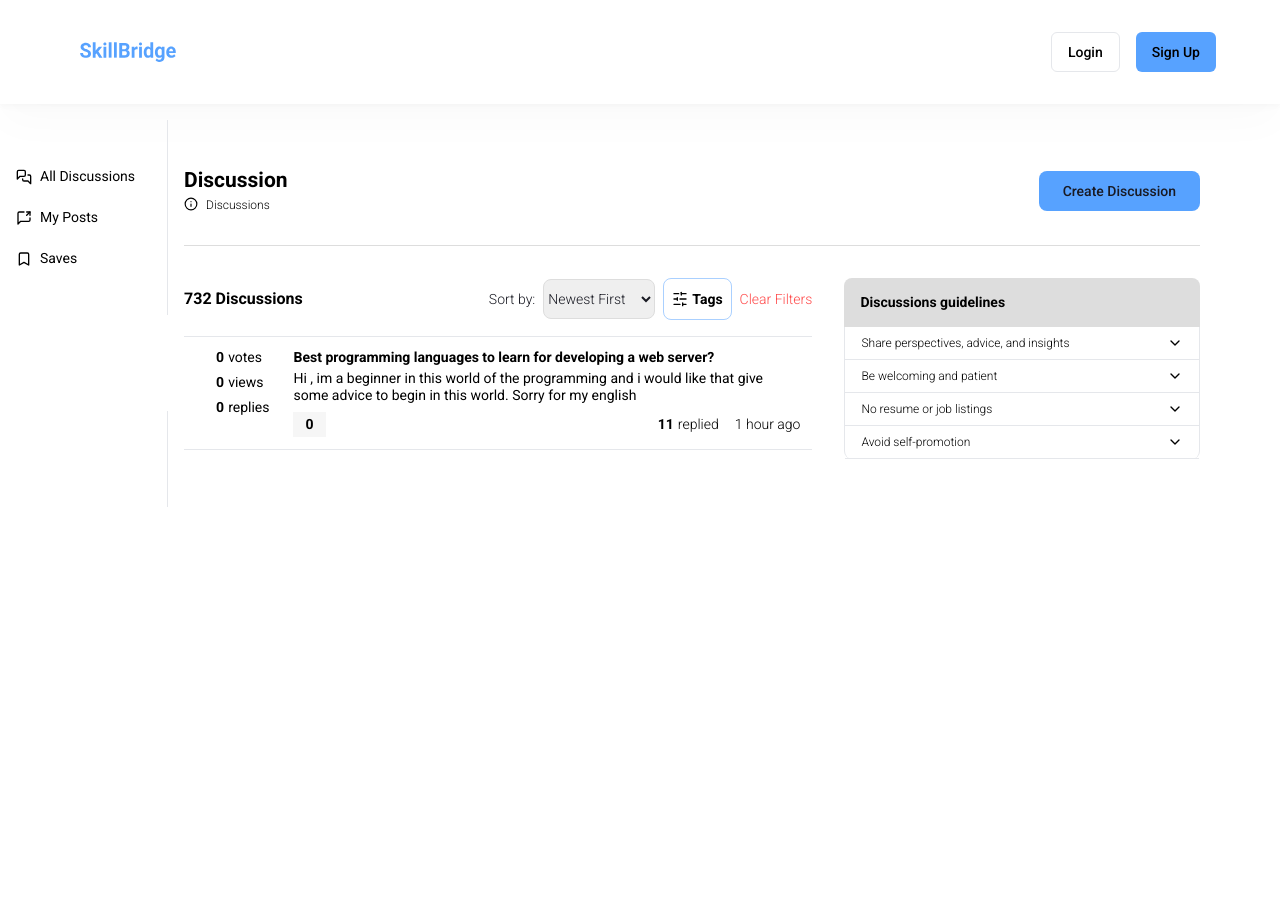
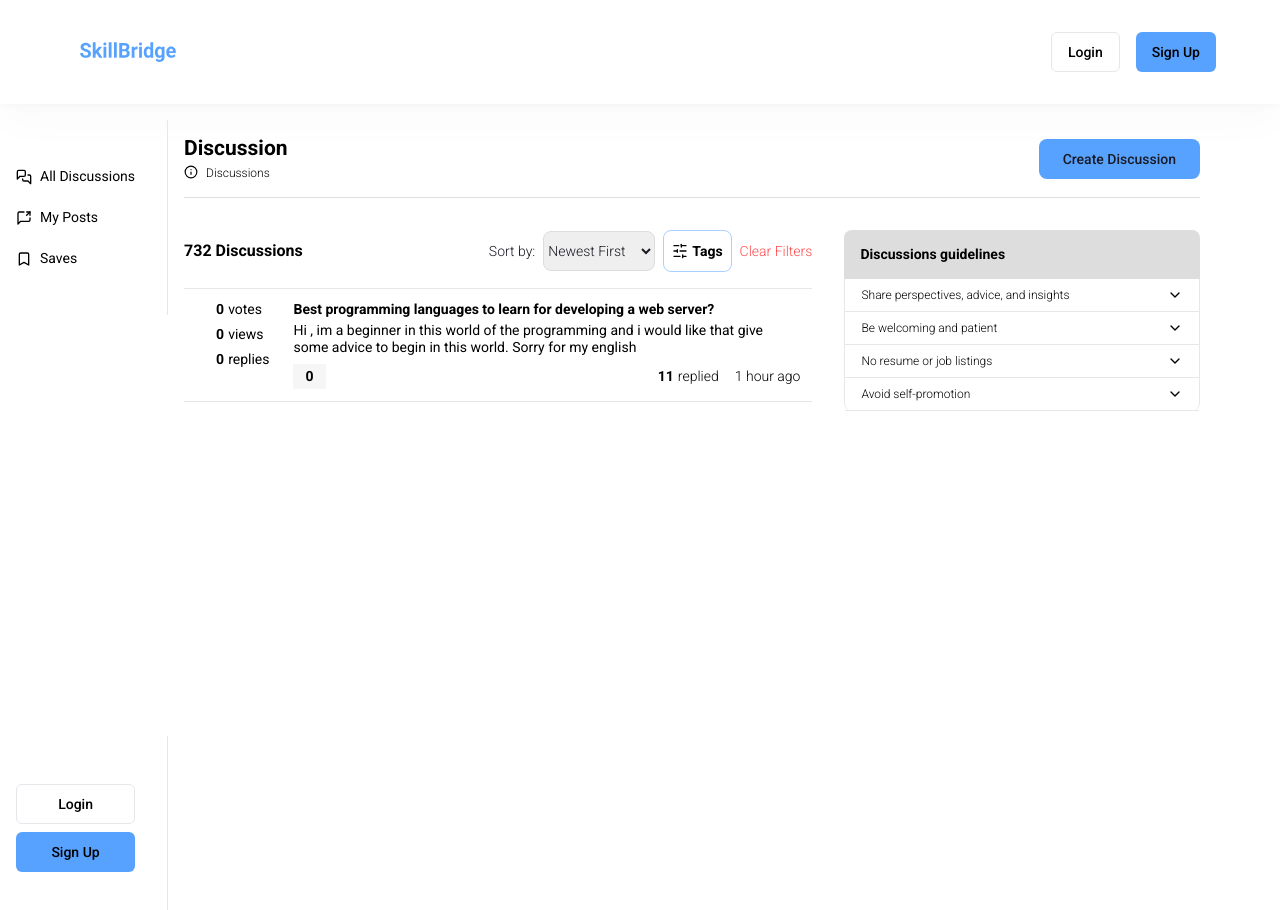
Before and after one commit to eme-lie/SkillBridge, a React (Vite) app in the folder frontend/: page /discussions in a window 1280 px wide. Shown: the top 910 px of the page. Before the commit the page ends 800 px from the top, so only its background shows below. Built offline with nearby package versions, Linux system fonts and the light colour scheme.

Commit message:
restructure navbar for properly navigating users when logged in and out

```diff
--- a/frontend/src/App.jsx
+++ b/frontend/src/App.jsx
@@ -26,7 +26,7 @@ export const App = () => {
     { path: "resources/saved_resources", element: <SavedResources /> },
     { path: "saved_discussions", element: <SavedDiscussions /> },
     { path: "/user_profile", element: <UserProfile /> },
-    { path: "/signup", element: <Signup /> },
+    { path: "/sign_up", element: <Signup /> },
     { path: "/login", element: <Login /> },
     { path: "/Home", element: <Home /> },
     { path: "/create_discussion", element: <CreateDiscussion /> },
--- a/frontend/src/components/Navbar.jsx
+++ b/frontend/src/components/Navbar.jsx
@@ -1,9 +1,9 @@
 //import { useLocation } from "react-router-dom";
-//import { Popover, PopoverContent, PopoverTrigger } from "@/ui/popover.jsx";
+import { Popover, PopoverContent, PopoverTrigger } from "@/ui/popover.jsx";
 import { Button } from "@/ui/button.jsx";
 import { Menu } from "lucide-react";
-//import { Avatar, AvatarFallback, AvatarImage } from "@/ui/avatar.jsx";
-import { Link } from "react-router-dom";
+import { Avatar, AvatarFallback, AvatarImage } from "@/ui/avatar.jsx";
+import { Link, useNavigate } from "react-router-dom";
 import {
   MessagesSquare,
   MessageSquareShare,
@@ -25,12 +25,14 @@ import { useLogout } from "@/hooks/useLogout";
 import { useAuthContext } from "../hooks/authHook";
 
 const Navbar = () => {
+  const navigate = useNavigate();
   const { logout } = useLogout();
   const {
     state: { user },
   } = useAuthContext();
   const handleLogout = async () => {
     await logout();
+    navigate("/login");
   };
   //const location = useLocation();
   //const pathSegment = location.pathname.split("/")[1]; // Gets the first segment of the path
@@ -87,40 +89,20 @@ const Navbar = () => {
                     </span>
                   </Link>
                 </div>
-                <div className="side-nav-bottom flex flex-col gap-y-6 py-12 pr-8 border-r">
-                  {!user && (
-                    <Link
-                      to="/discussions"
-                      className="side-nav-item flex flex-row gap-x-2 items-center hover:text-primary_light"
-                    >
-                      <User
-                        className="icon transition-colors duration-200"
-                        size={16}
-                      />
-                      <span className="text-b4 transition-colors duration-200 group-hover:text-primary_light ">
-                        Profile
-                      </span>
+                {!user && (
+                  <div className=" side-nav-bottom flex flex-col gap-y-2 py-12 pr-8 border-r ">
+                    <Link to="/login">
+                      <Button className="w-full border border-rounded border-lg">
+                        Login
+                      </Button>
                     </Link>
-                  )}
-                  {!user && (
-                    <Link
-                      to="/discussions"
-                      className="side-nav-item flex flex-row gap-x-2 items-center hover:text-primary_light"
-                    >
-                      <LogOut
-                        className="icon transition-colors duration-200"
-                        size={16}
-                      />
-
-                      <span
-                        className="text-b4 transition-colors duration-200 group-hover:text-primary_light"
-                        onClick={handleLogout}
-                      >
-                        Logout
-                      </span>
+                    <Link to="/sign_up">
+                      <Button className="w-full bg-primary_light">
+                        Sign Up
+                      </Button>
                     </Link>
-                  )}
-                </div>
+                  </div>
+                )}
               </SheetDescription>
             </SheetHeader>
           </SheetContent>
@@ -142,11 +124,55 @@ const Navbar = () => {
       <div className="nav-top-right-side flex flex-row items-center gap-x-8 ">
         {!user && (
           <div className=" flex gap-x-4 ">
-            <Button className="w-full border border-rounded border-lg">
-              Login
-            </Button>
-            <Button className="w-full bg-primary_light">Sign Up</Button>
+            <Link to="/login">
+              <Button className="w-full border border-rounded border-lg">
+                Login
+              </Button>
+            </Link>
+            <Link to="/sign_up">
+              <Button className="w-full bg-primary_light">Sign Up</Button>
+            </Link>
           </div>
+        )}
+        {user && (
+          <Popover>
+            <PopoverTrigger>
+              <Avatar>
+                <AvatarImage src="https://github.com/shadcn.png" />
+                <AvatarFallback>CN</AvatarFallback>
+              </Avatar>
+            </PopoverTrigger>
+            <PopoverContent className="bg-background_light">
+              <div className="popup-list flex flex-col gap-y-4 bg-background_light">
+                <Link
+                  to="/discussions"
+                  className="side-nav-item flex flex-row gap-x-2 items-center hover:text-primary_light"
+                >
+                  <User
+                    className="icon transition-colors duration-200"
+                    size={16}
+                  />
+                  <span className="text-b4 transition-colors duration-200 group-hover:text-primary_light ">
+                    Profile
+                  </span>
+                </Link>
+
+                <div className="side-nav-item flex flex-row gap-x-2 items-center hover:text-primary_light">
+                  <LogOut
+                    className="icon transition-colors duration-200"
+                    size={16}
+                  />
+
+                  <span
+                    className="text-b4 transition-colors duration-200 group-hover:text-primary_light"
+                    onClick={handleLogout}
+                  >
+                    Logout
+                  </span>
+                </div>
+              </div>
+            </PopoverContent>
+          </Popover>
         )}
         {/*<Popover>
           <PopoverTrigger>
--- a/frontend/src/components/Sidenavbar.jsx
+++ b/frontend/src/components/Sidenavbar.jsx
@@ -1,26 +1,30 @@
-import { useLogout } from "@/hooks/useLogout";
+//import { useLogout } from "@/hooks/useLogout";
 import { useAuthContext } from "../hooks/authHook";
 import { Link } from "react-router-dom";
+import { Button } from "./ui/button";
 import {
   MessagesSquare,
   MessageSquareShare,
   Bookmark,
-  LogOut,
-  User,
+  //LogOut,
+  //User,
 
   /*BookmarkCheck,*/
 } from "lucide-react";
 
 const Sidenavbar = () => {
-  const { logout } = useLogout();
+  //const { logout } = useLogout();
   const {
     state: { user },
   } = useAuthContext();
-  const handleLogout = async () => {
+  {
+    /*const handleLogout = async () => {
     await logout();
-  };
+  }; */
+  }
+
   return (
-    <div className="side-nav flex flex-col justify-between hidden lg:flex flex-col">
+    <div className="side-nav flex flex-col justify-between h-screen hidden lg:flex flex-col">
       <div className="side-nav-top flex flex-col gap-y-6 py-12 pr-8 border-r">
         <Link
           to="/discussions"
@@ -56,7 +60,19 @@ const Sidenavbar = () => {
           </span>
         </Link>
       </div>
-      <div className="side-nav-bottom flex flex-col gap-y-6 py-12 pr-8 border-r">
+      {!user && (
+        <div className=" side-nav-bottom flex flex-col gap-y-2 py-12 pr-8 border-r ">
+          <Link to="/login">
+            <Button className="w-full border border-rounded border-lg">
+              Login
+            </Button>
+          </Link>
+          <Link to="/sign_up">
+            <Button className="w-full bg-primary_light">Sign Up</Button>
+          </Link>
+        </div>
+      )}
+      {/*<div className="side-nav-bottom flex flex-col gap-y-6 py-12 pr-8 border-r">
         {user && (
           <Link
             to="/discussions"
@@ -68,7 +84,7 @@ const Sidenavbar = () => {
             </span>
           </Link>
         )}
-        {user && (
+        user && (
           <Link
             to="/discussions"
             className="side-nav-item flex flex-row gap-x-2 items-center hover:text-primary_light"
@@ -82,8 +98,8 @@ const Sidenavbar = () => {
               Logout
             </span>
           </Link>
-        )}
-      </div>
+        )
+      </div>*/}
     </div>
   );
 };
--- a/frontend/src/pages/Discussions.jsx
+++ b/frontend/src/pages/Discussions.jsx
@@ -12,8 +12,7 @@ const Discussions = () => {
       <div className="main-container flex flex-row lg:pt-4 lg:pr-16 lg:pl-4">
         <Sidenavbar />
         <div className="right-container flex flex-col flex-1 px-4 py-4">
-          <div className="top flex flex-col h-16 gap-y-4 py-8 border-b border-b-border_light flex-1">
-            <div className="flex items-center justify-between">
+          <div className="flex items-center justify-between border-b border-b-border_light pb-4">
             <div className="flex flex-col gap-y-1">
               <h1 className="text-h2">Discussion</h1>
               <div className="flex gap-x-2">
@@ -29,7 +28,7 @@ const Discussions = () => {
               Create Discussion
             </Button>
           </div>
-          </div>
+
           <div className="bottom flex flex-col lg:flex-row py-8 gap-x-8 gap-y-8">
             <div className="bottom-left flex-1 gap-y-4">
               <div className="bottom-left-top flex items-center justify-between ">
--- a/frontend/src/pages/Login.jsx
+++ b/frontend/src/pages/Login.jsx
@@ -2,7 +2,7 @@ import { zodResolver } from "@hookform/resolvers/zod";
 import { useForm } from "react-hook-form";
 import { z } from "zod";
 import { useLogin } from "@/hooks/useLogin";
-import { Link } from "react-router-dom";
+import { Link, useNavigate } from "react-router-dom";
 
 const schema = z.object({
   email: z
@@ -15,6 +15,7 @@ const schema = z.object({
 });
 
 const Login = () => {
+  const navigate = useNavigate();
   const { login } = useLogin();
   const {
     register,
@@ -25,6 +26,7 @@ const Login = () => {
   const onSubmit = async (data) => {
     try {
       await login(data);
+      navigate("/discussions");
       // Optionally, redirect the user to a dashboard or home page
       // navigate('/dashboard'); // Assuming you have a navigate function from useNavigate hook
     } catch (error) {
--- a/frontend/src/pages/SignUp.jsx
+++ b/frontend/src/pages/SignUp.jsx
@@ -2,7 +2,7 @@ import { zodResolver } from "@hookform/resolvers/zod";
 import { useForm } from "react-hook-form";
 import { z } from "zod";
 import { useSignUp } from "@/hooks/useSignUp";
-import { Link } from "react-router-dom";
+import { Link, useNavigate } from "react-router-dom";
 
 const schema = z.object({
   email: z
@@ -20,6 +20,7 @@ const schema = z.object({
 const userTypes = ["Student", "Employer"];
 
 const Signup = () => {
+  const navigate = useNavigate();
   const { signUp } = useSignUp();
   const {
     register,
@@ -31,6 +32,7 @@ const Signup = () => {
   const onSubmit = async (data) => {
     try {
       await signUp(data);
+      navigate("/discussions");
       // Optionally, redirect the user to a dashboard or home page
       // navigate('/dashboard'); // Assuming you have a navigate function from useNavigate hook
     } catch (error) {
```
Lines whose indentation alone changed are shown as unchanged.
